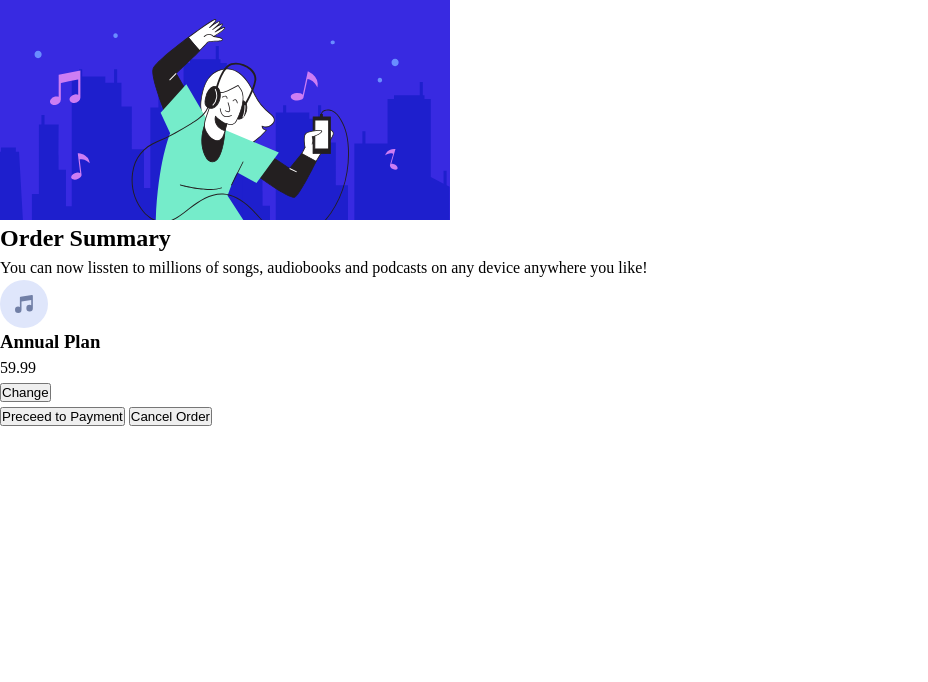
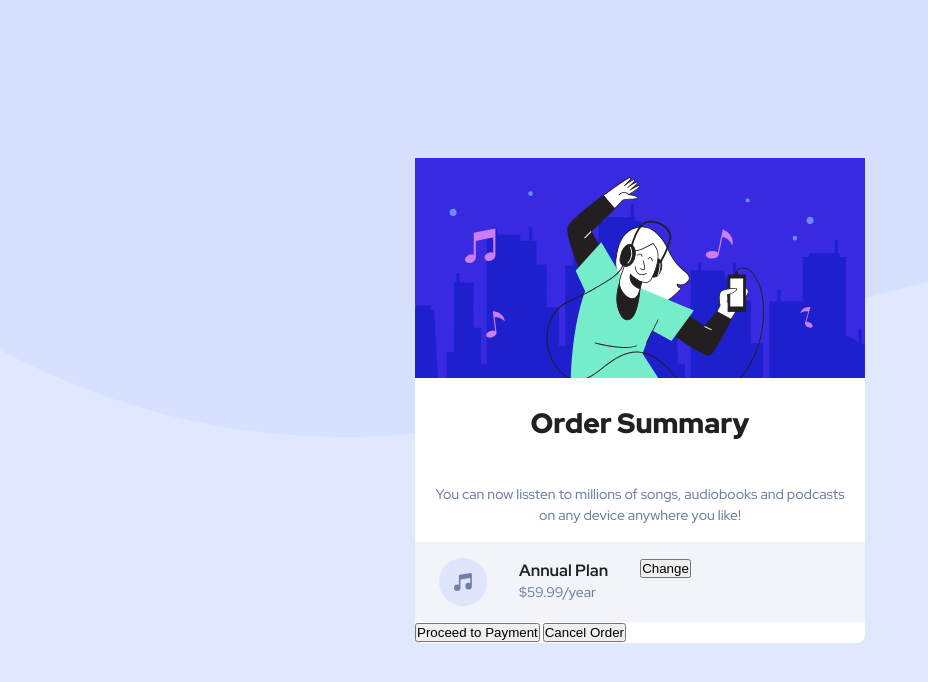
Before and after one commit to Soulbash/Order-Summary-Component, a plain HTML site: page images/index.html in a window 1280 px wide. Shown: the whole page, without its empty margins (0-928 px from the left). Drawn offline with Linux system fonts and the light colour scheme.

Commit message:
added some styles to component

```diff
--- a/images/index.html
+++ b/images/index.html
@@ -26,17 +26,17 @@
         </p>
         <div class="plan-box">
           <div>
-            <img src="./icon-music.svg" alt="" />
+            <img class="hero" src="./icon-music.svg" alt="" />
           </div>
-          <div>
+          <div class="plan">
             <h3>Annual Plan</h3>
-            <p>59.99</p>
+            <p>$59.99/year</p>
           </div>
           <div>
             <button class="push">Change</button>
           </div>
         </div>
-        <button>Preceed to Payment</button>
+        <button>Proceed to Payment</button>
         <button>Cancel Order</button>
       </div>
     </div>
--- a/images/styles.css
+++ b/images/styles.css
@@ -1,3 +1,5 @@
+/* Global Varibales */
+
 :root {
   /* Colors */
 
@@ -35,7 +37,15 @@
   --fw-500: 500;
   --fw-700: 700;
   --fw-900: 900;
+
+  /* Box-Shadow */
+  --shadow-lg: 0 10px 15px -3px rgb(0 0 0 / 0.1),
+    0 4px 6px -4px rgb(0 0 0 / 0.1);
+
+  --borderRadius: 0.5rem;
 }
+
+/* End of Global Varibales */
 
 /* Remove Default Margin / Padding */
 * {
@@ -63,3 +73,74 @@ picture {
   max-width: 100%;
   display: block;
 }
+
+/* Remove default underline */
+a {
+  text-decoration: none;
+}
+
+/* Remove List Styles */
+ul {
+  list-style: none;
+  padding: 0;
+}
+
+body {
+  background: var(--paleblue) url(./pattern-background-desktop.svg) no-repeat;
+  font-family: var(--font);
+  font-size: var(--fs-500);
+  font-weight: var(--fw-500);
+  color: var(--desaturatedblue);
+  max-width: 1440px;
+  line-height: 1.5;
+
+  /* center */
+
+  display: grid;
+  min-height: 100vh;
+  place-items: center;
+}
+
+.card-title {
+  padding: 1.5rem;
+  text-align: center;
+  font-size: var(--fs-900);
+  font-weight: var(--fw-900);
+  color: var(--black);
+}
+
+.card-text {
+  text-align: center;
+  padding: 1rem;
+}
+
+h3 {
+  font-weight: var(--fs-700);
+  font-weight: var(--fw-700);
+  color: var(--black);
+}
+
+.card {
+  background-color: var(--white);
+  max-width: 450px;
+  max-height: 697px;
+  border-radius: var(--borderRadius);
+}
+
+.hero {
+}
+
+.plan-box {
+  background-color: var(--grey-100);
+  max-width: ;
+  padding: 1rem 1.5rem;
+  display: flex;
+}
+
+.plan {
+  padding: 0 2rem;
+}
+
+.push {
+  margin-left: auto;
+}
```
